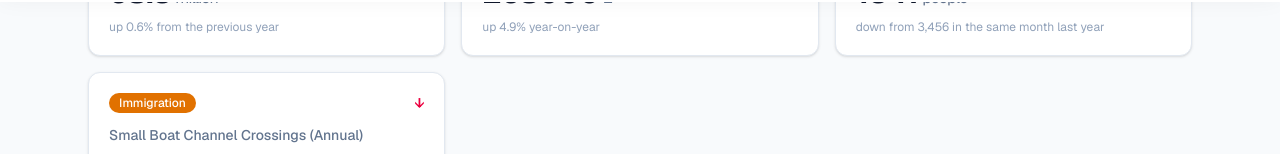
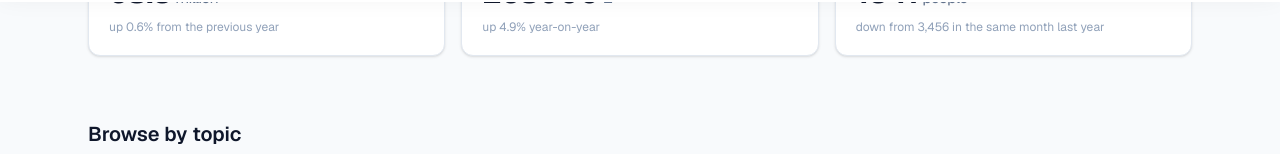
Before and after one commit to jamesadcock/ukstats, a Next.js app: page / in a window 1280 px wide. Shown: the part 798-952 px from the top of the page. Built offline with nearby package versions, Linux system fonts and the light colour scheme; no server answers.

Commit message:
remove duplicate small boat stats

```diff
--- a/content/stats/immigration.ts
+++ b/content/stats/immigration.ts
@@ -3,7 +3,7 @@ import { type Stat } from "../../types";
 export const immigrationStats: Stat[] = [
   {
     slug: "small-boat-arrivals-monthly",
-    title: "Small Boat Channel Crossings (Monthly)",
+    title: "Small Boat Channel Crossings",
     category: "immigration",
     summary:
       "Number of people detected crossing the English Channel in small boats during the most recent calendar month.",
@@ -22,25 +22,4 @@ export const immigrationStats: Stat[] = [
     tags: ["immigration", "small boats", "channel crossings", "border force"],
     featured: true,
   },
-  {
-    slug: "small-boat-arrivals-ytd",
-    title: "Small Boat Channel Crossings (Annual)",
-    category: "immigration",
-    summary:
-      "Total number of people detected crossing the English Channel in small boats each calendar year.",
-    currentValue: 29_437,
-    unit: "people",
-    trend: "down",
-    trendDescription: "down from 45,755 in 2022",
-    source: {
-      name: "Home Office / Border Force",
-      url: "https://www.gov.uk/government/publications/migrants-detected-crossing-the-english-channel-in-small-boats",
-      publishedAt: "2026-04-18",
-    },
-    lastUpdated: "2026-04-12",
-    methodology: `Annual totals of individuals detected arriving in the UK via small boat in the English Channel, by calendar year. Raw daily data from Home Office weekly ODS time series, aggregated by the ukstats platform. Figures for the most recent complete year are provisional and subject to revision. Excludes French preventions (individuals turned back or intercepted on the French side).`,
-    frequency: "annual",
-    tags: ["immigration", "small boats", "channel crossings", "annual"],
-    featured: true,
-  },
 ];
--- a/lib/data/stats.ts
+++ b/lib/data/stats.ts
@@ -36,7 +36,6 @@ import {
 import {
   fetchHoSmallBoats,
   transformSmallBoatMonthly,
-  transformSmallBoatYtd,
   HO_SMALL_BOATS_MAP,
   HoApiError,
 } from "../ho";
@@ -203,10 +202,7 @@ export async function getStatBySlugWithLiveData(
   if (hoConfig) {
     try {
       const rows = await fetchHoSmallBoats();
-      const overrides =
-        hoConfig.type === "monthly"
-          ? transformSmallBoatMonthly(rows)
-          : transformSmallBoatYtd(rows);
+      const overrides = transformSmallBoatMonthly(rows);
       return { ...base, ...overrides };
     } catch (err) {
       if (err instanceof HoApiError) {
--- a/lib/ho/index.ts
+++ b/lib/ho/index.ts
@@ -1,5 +1,5 @@
 export { fetchHoSmallBoats } from "./client";
-export { transformSmallBoatMonthly, transformSmallBoatYtd } from "./transform";
+export { transformSmallBoatMonthly } from "./transform";
 export { HO_SMALL_BOATS_MAP } from "./mappings";
 export type { HoSmallBoatConfig } from "./mappings";
 export { HoApiError } from "./types";
--- a/lib/ho/mappings.ts
+++ b/lib/ho/mappings.ts
@@ -10,5 +10,4 @@ export interface HoSmallBoatConfig {
  */
 export const HO_SMALL_BOATS_MAP: Record<string, HoSmallBoatConfig> = {
   "small-boat-arrivals-monthly": { type: "monthly" },
-  "small-boat-arrivals-ytd": { type: "ytd" },
 };
```
